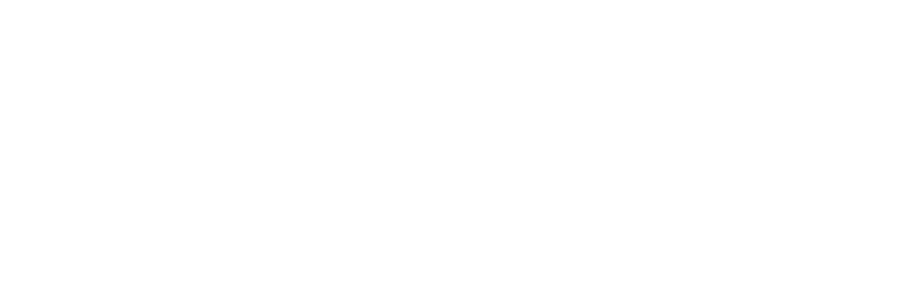
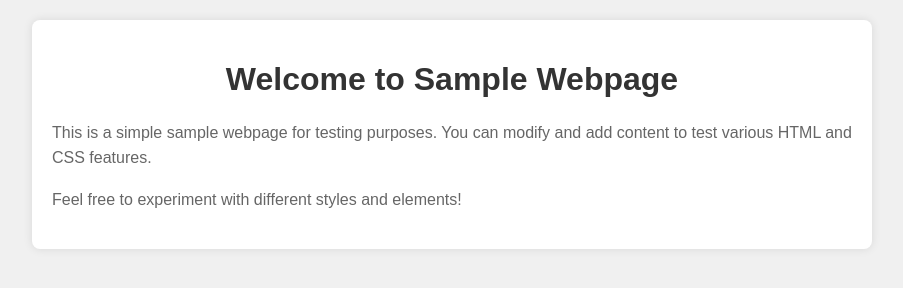
Before and after one commit to sujitm14/Jenkin_repo, a plain HTML site: page index.html in a window 1280 px wide. Shown: the whole page, without its empty margins (188-1091 px from the left). Drawn offline with Linux system fonts and the light colour scheme.

Commit message:
Update index.html

```diff
--- a/index.html
+++ b/index.html
@@ -3,6 +3,39 @@
 <head>
     <meta charset="UTF-8">
     <meta name="viewport" content="width=device-width, initial-scale=1.0">
-    <title>Sample HTML Page</title>
+    <title>Sample Webpage</title>
+    <style>
+        body {
+            font-family: Arial, sans-serif;
+            margin: 0;
+            padding: 0;
+            background-color: #f0f0f0;
+        }
+        .container {
+            max-width: 800px;
+            margin: 20px auto;
+            padding: 20px;
+            background-color: #fff;
+            border-radius: 8px;
+            box-shadow: 0 0 10px rgba(0, 0, 0, 0.1);
+        }
+        h1 {
+            color: #333;
+            text-align: center;
+        }
+        p {
+            color: #666;
+            line-height: 1.6;
+        }
+    </style>
 </head>
 <body>
+
+<div class="container">
+    <h1>Welcome to Sample Webpage</h1>
+    <p>This is a simple sample webpage for testing purposes. You can modify and add content to test various HTML and CSS features.</p>
+    <p>Feel free to experiment with different styles and elements!</p>
+</div>
+
+</body>
+</html>
```
